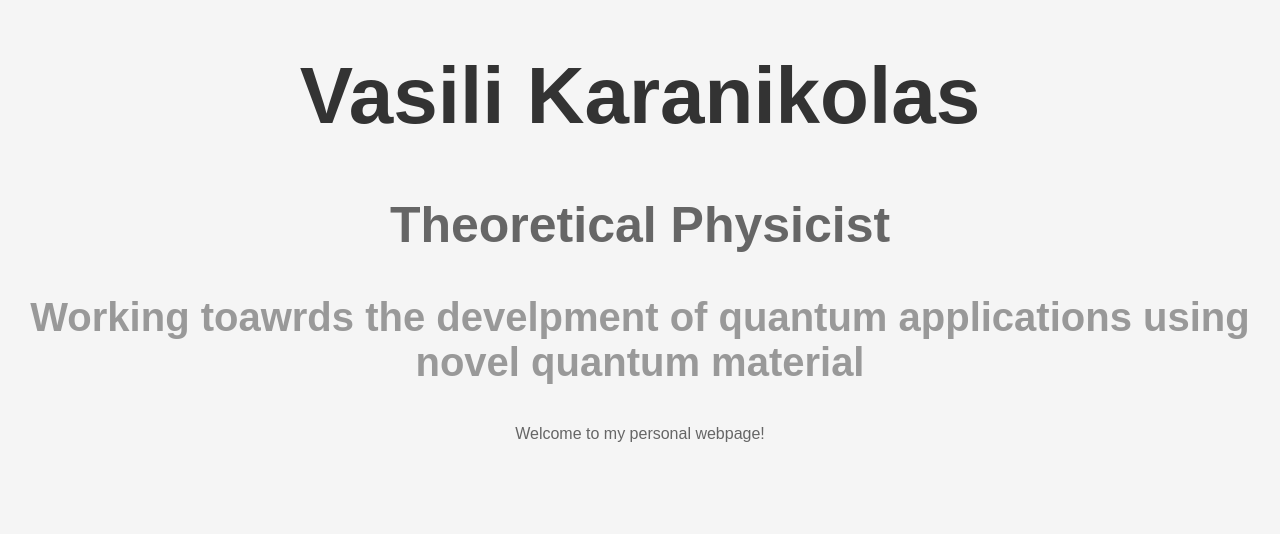
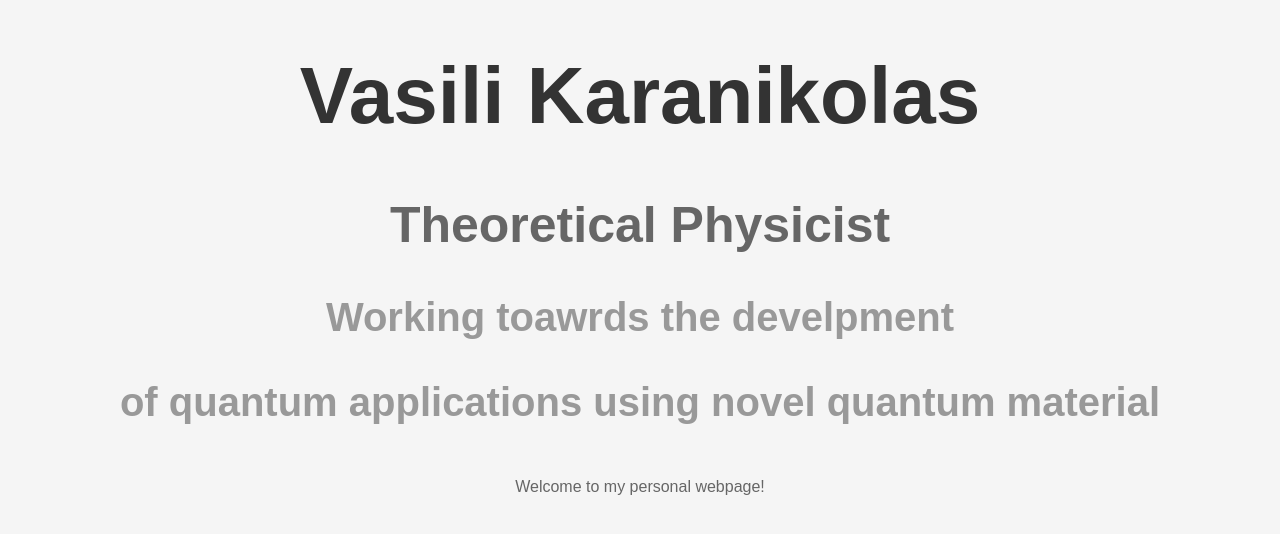
Before and after one commit to VasiliKaranikolas/VasiliKaranikolas.github.io, a plain HTML site: page index.html in a window 1280 px wide. Drawn offline with Linux system fonts and the light colour scheme.

Commit message:
Update index.html

```diff
--- a/index.html
+++ b/index.html
@@ -25,6 +25,12 @@
         text-align: center;
         margin-top: 10px;
       }
+      h4 {
+        color: #999;
+        font-size: 40px;
+        text-align: center;
+        margin-top: 10px;
+      }
       p {
         color: #666;
         font-size: 16px;
@@ -36,7 +42,8 @@
   <body>
     <h1>Vasili Karanikolas</h1>
     <h2>Theoretical Physicist</h2>
-    <h3>Working toawrds the develpment of quantum applications using novel quantum material</h3>
+    <h3>Working toawrds the develpment</h3>
+    <h4>of quantum applications using novel quantum material</h4>
     <p>Welcome to my personal webpage!</p>
   </body>
 </html>
```
